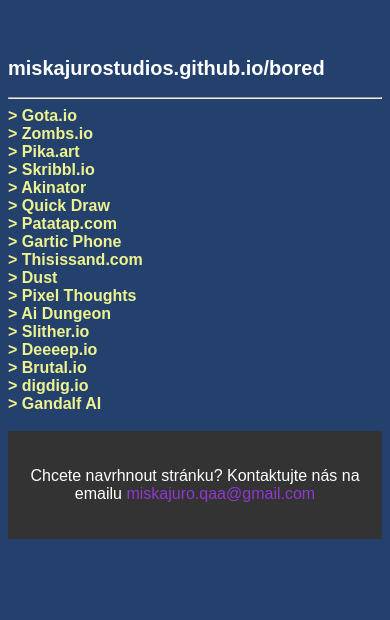
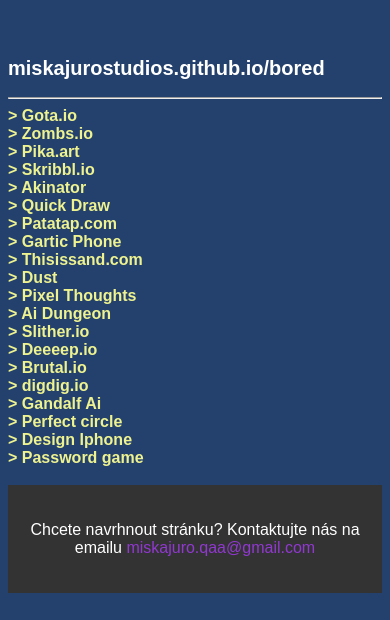
Before and after one commit to miskajurostudios/Bored, a plain HTML site: page index.html in a window 390 px wide. Shown: the part 224-844 px from the top of the page. Drawn offline with Linux system fonts and the light colour scheme.

Commit message:
Přidání - perfect cirle, Design the next iphone, The password game
Jop všechno z jedny stranky :D

```diff
--- a/index.html
+++ b/index.html
@@ -33,7 +33,10 @@
     <a href="https://deeeep.io/" target="_blank">Deeeep.io</a>
     <a href="https://brutal.io/" target="_blank">Brutal.io</a>
     <a href="https://digdig.io/" target="_blank">digdig.io</a>
-    <a href="https://gandalf.lakera.ai/baseline" target="_blank">Gandalf AI</a>
+    <a href="https://gandalf.lakera.ai/baseline" target="_blank">Gandalf Ai</a>
+    <a href="https://neal.fun/perfect-circle/" target="_blank">Perfect circle</a>
+    <a href="https://neal.fun/design-the-next-iphone/" target="_blank">Design Iphone</a>
+    <a href="https://neal.fun/password-game/" target="_blank">Password game</a>
     <footer id="footer">
         <div class="footer-content">
             <p>Chcete navrhnout stránku? Kontaktujte nás na emailu <a id="Kontakt" href="https://mail.google.com/mail/u/0/?view=cm&fs=1&to=miskajuro.qaa@gmail.com&su=Navrhnout%20str%C3%A1nku%20na%20miskajurostudios.github.io/Bored&body=Dobr%C3%BD%20den,%0A%0AR%C3%A1d%20bych%20navrhnul%20webovou%20str%C3%A1nku%20[WEBOVA%20STRANKA]%20na%20web%20miskajurostudios.github.io/Bored%0A%0AD%C4%9Bkuji.
```
